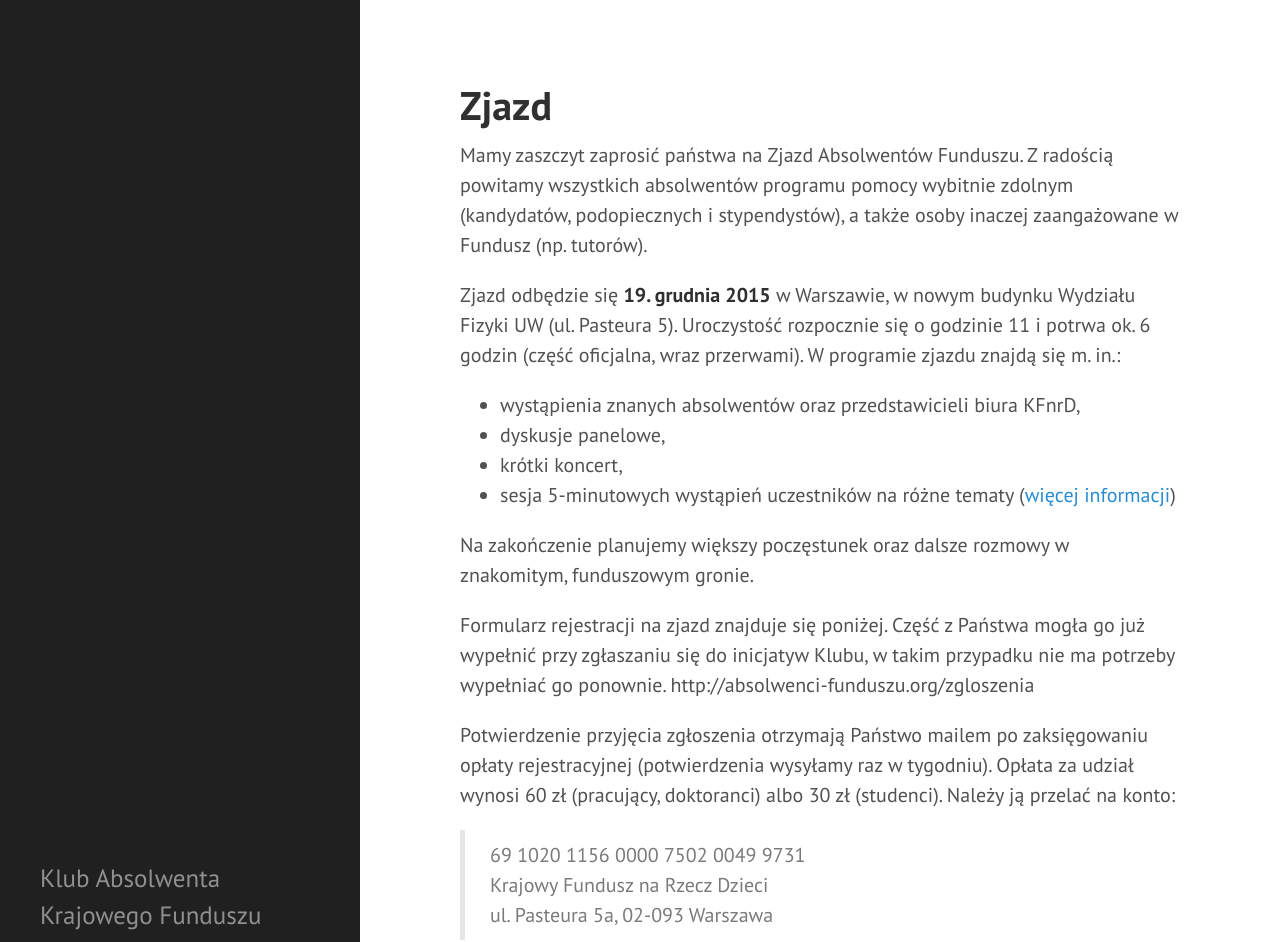
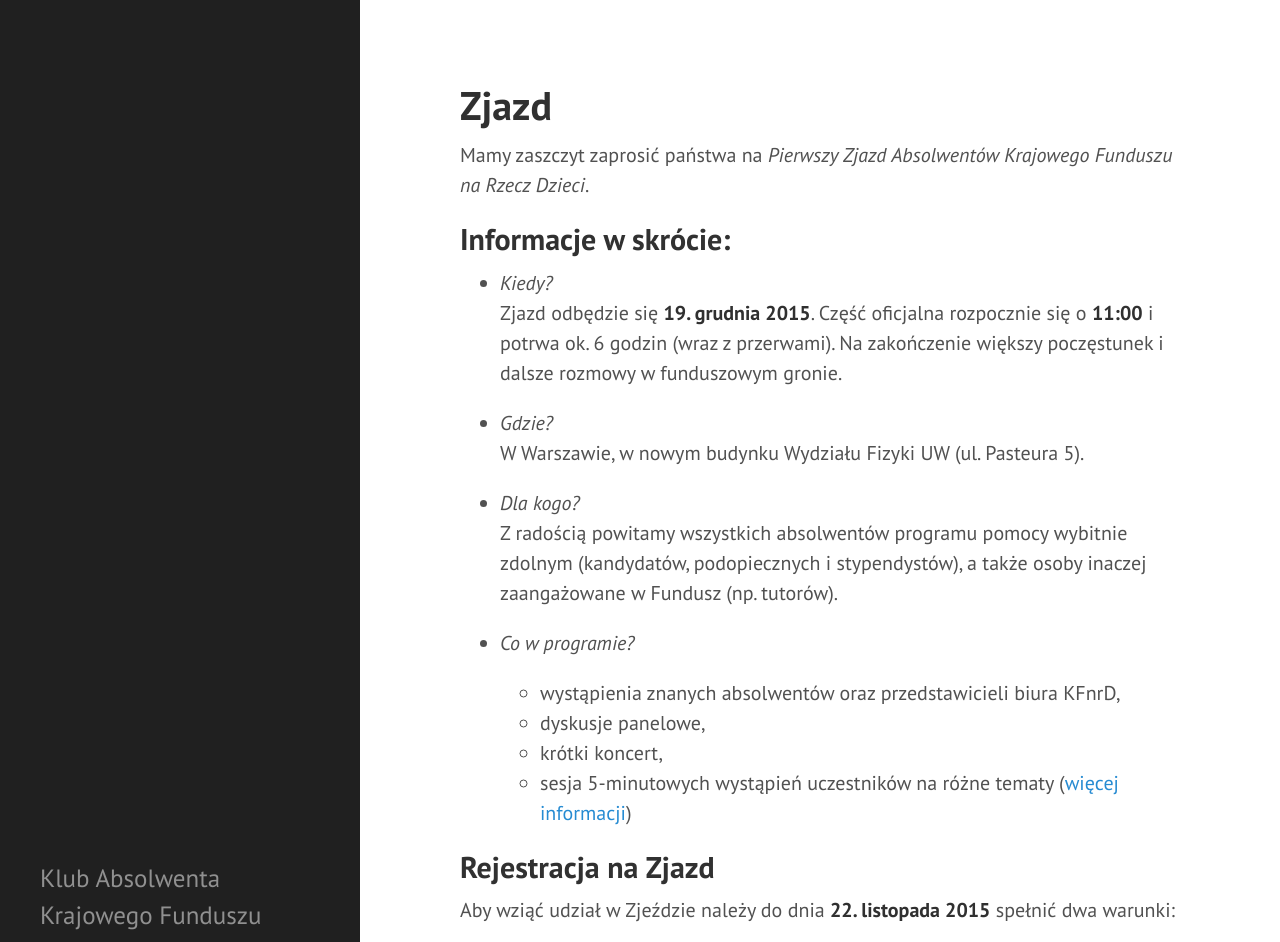
Before and after one commit to machop96/absolwenci-funduszu.github.io, a Jekyll site: the page built from zjazd.md, in a window 1280 px wide and 1400 px high. Shown: the top 942 px of the window. Built offline with Jekyll 4.4.1, drawn with Linux system fonts in a browser that asks for light colours; Markdown is read by kramdown in place of the engine named in the settings; some of the changed text lies outside the part shown.

Commit message:
New version of the gathering section.

```diff
--- a/zjazd.md
+++ b/zjazd.md
@@ -3,51 +3,69 @@
 title: Zjazd
 ---
 
-Mamy zaszczyt zaprosić państwa na Zjazd Absolwentów Funduszu.
-Z radością powitamy wszystkich absolwentów programu pomocy wybitnie zdolnym
-(kandydatów, podopiecznych i stypendystów),
-a także osoby inaczej zaangażowane w Fundusz (np. tutorów).
+Mamy zaszczyt zaprosić państwa na *Pierwszy Zjazd Absolwentów Krajowego Funduszu na Rzecz Dzieci*.
 
-Zjazd odbędzie się **19. grudnia 2015** w Warszawie,
-w nowym budynku Wydziału Fizyki UW (ul. Pasteura 5).
-Uroczystość rozpocznie się o godzinie 11 i potrwa ok. 6 godzin
-(część oficjalna, wraz przerwami).
-W programie zjazdu znajdą się m. in.:
+## Informacje w skrócie:
 
-* wystąpienia znanych absolwentów oraz przedstawicieli biura KFnrD,
-* dyskusje panelowe,
-* krótki koncert,
-* sesja 5-minutowych wystąpień uczestników na różne tematy
-([więcej informacji](http://absolwenci-funduszu.org/flaszki))
+* *Kiedy?*
+  Zjazd odbędzie się **19. grudnia 2015**.
+  Część oficjalna rozpocznie się o **11:00** i potrwa ok. 6 godzin (wraz z przerwami).
+  Na zakończenie większy poczęstunek i dalsze rozmowy w funduszowym gronie.
 
-Na zakończenie planujemy większy poczęstunek oraz dalsze rozmowy w znakomitym, funduszowym gronie.
+* *Gdzie?*
+  W Warszawie, w nowym budynku Wydziału Fizyki UW (ul. Pasteura 5).
 
-Formularz rejestracji na zjazd znajduje się poniżej.
-Część z Państwa mogła go już wypełnić przy zgłaszaniu się do inicjatyw Klubu,
-w takim przypadku nie ma potrzeby wypełniać go ponownie.
-http://absolwenci-funduszu.org/zgloszenia
+* *Dla kogo?*
+  Z radością powitamy wszystkich absolwentów programu pomocy wybitnie zdolnym
+  (kandydatów, podopiecznych i stypendystów),
+  a także osoby inaczej zaangażowane w Fundusz (np. tutorów).
 
-Potwierdzenie przyjęcia zgłoszenia otrzymają Państwo mailem po zaksięgowaniu
-opłaty rejestracyjnej (potwierdzenia wysyłamy raz w tygodniu).
-Opłata za udział wynosi 60 zł (pracujący, doktoranci) albo 30 zł (studenci).
+* *Co w programie?*
+  * wystąpienia znanych absolwentów oraz przedstawicieli biura KFnrD,
+  * dyskusje panelowe,
+  * krótki koncert,
+  * sesja 5-minutowych wystąpień uczestników na różne tematy
+    ([więcej informacji](http://absolwenci-funduszu.org/flaszki))
+
+## Rejestracja na Zjazd
+
+Aby wziąć udział w Zjeździe należy do dnia **22. listopada 2015** spełnić dwa warunki:
+
+### 1. Wypełnić zgłoszenie
+
+Uprzejmie prosimy o wypełnienie poniższego, krótkiego formularza.
+Jeżeli wypełnili już Państwo dłuższy formularz przy zgłaszaniu się do inicjatyw Klubu,
+to ten krok można pominąć.
+
+<iframe src="https://docs.google.com/forms/d/1u1bnwP1TqW32Fnxoj8byoM2MN5EF7TKfFm5mGMD21e8/viewform?embedded=true" width="650" height="800" frameborder="0" marginheight="0" marginwidth="0">Loading...</iframe>
+
+### 2. Wnieść opłatę rejestracyjną
+
+Minimalna opłata za udział wynosi 60 zł (pracujący, doktoranci) albo 30 zł (studenci).
 Należy ją przelać na konto:
 
 > 69 1020 1156 0000 7502 0049 9731
 > Krajowy Fundusz na Rzecz Dzieci
 > ul. Pasteura 5a, 02-093 Warszawa
+>
+> Tytuł przelewu: *Darowizna na cele statutowe - absolwent*
 
-wpisując w tytule przelewu: *Darowizna na cele statutowe - absolwent*.
-W przypadku niestandardowych sytuacji, takich jak wnoszenie opłaty za kilka osób jednocześnie
-lub dokonywanie przelewu z rachunku innego niż własny, prosimy o kontakt mailowy pod adresem
-absolwenci.funduszu@gmail.com
-
-Termin rejestracji oraz przyjmowania wpłat upływa **22 listopada 2015 r**.
-
-Chciałbym zaznaczyć, że podane kwoty to opłata minimalna.
-Cała nadwyżka ponad koszty organizacji zjazdu będzie automatycznie darowizną wspierającą Fundusz.
+Chcielibyśmy zaznaczyć, że podane kwoty to opłaty minimalne,
+a szacowany koszt organizacji Zjazdu na osobę to 110 zł.
+Cała nadwyżka ponad koszty organizacji Zjazdu będzie automatycznie darowizną wspierającą Fundusz.
 Dlatego, o ile to możliwe, zachęcamy do dokonywania wyższych wpłat wedle uznania.
 Ponadto, jeżeli znają Państwo firmę lub instytucję potencjalnie zainteresowaną sponsorowaniem zjazdu,
 uprzejmie prosimy o kontakt.
 
+Potwierdzenie przyjęcia zgłoszenia otrzymają Państwo mailem po zaksięgowaniu
+opłaty rejestracyjnej (potwierdzenia wysyłamy raz w tygodniu).
+
+## Kontakt
+
+W przypadku jakichkolwiek pytań dotyczących Zjazdu, a także niestandardowych sytuacji
+(np. wnoszenie opłaty za kilka osób jednocześnie lub dokonywanie przelewu z rachunku innego niż własny),
+prosimy o kontakt mailowy pod adresem
+[absolwenci.funduszu@gmail.com](mailto:absolwenci.funduszu@gmail.com).
+
 ## Mapa
 <iframe src="https://www.google.com/maps/embed?pb=!1m18!1m12!1m3!1d1222.3534780727382!2d20.982526856166903!3d52.2123726531322!2m3!1f0!2f0!3f0!3m2!1i1024!2i768!4f13.1!3m3!1m2!1s0x471eccece2d062d9%3A0xeb502e63f53718c9!2sUniwersytet+Warszawski%3A+Wydzia%C5%82+Fizyki!5e0!3m2!1sen!2spl!4v1446323065008" width="600" height="450" frameborder="0" style="border:0" allowfullscreen></iframe>
```
